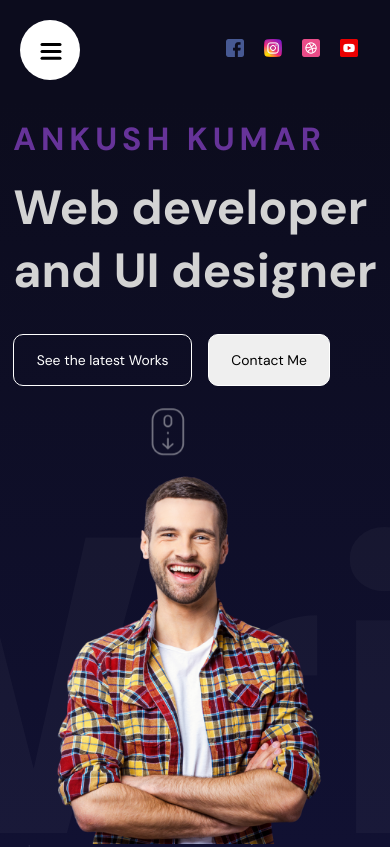
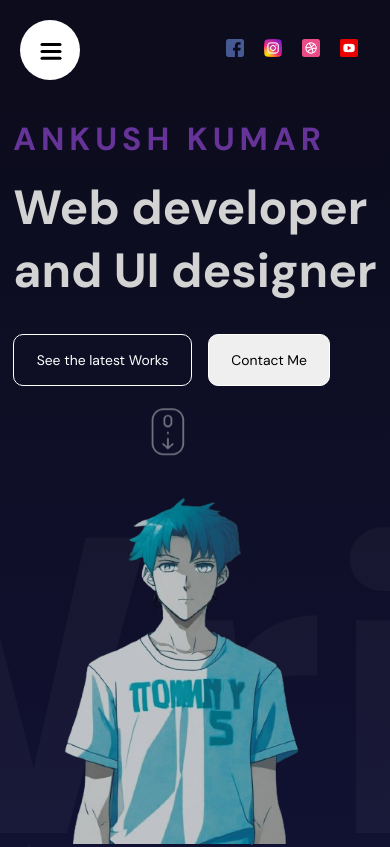
Before and after one commit to imankush10/react-portfolio, a React (Vite) app: page / in a window 390 px wide. Shown: the top 847 px of the page. Built offline with nearby package versions, Linux system fonts and the light colour scheme.

Commit message:
Making responsive

```diff
--- a/src/components/hero/Hero.jsx
+++ b/src/components/hero/Hero.jsx
@@ -63,7 +63,7 @@ const Hero = () => {
         </motion.div>
       </div>
       <div className="imageContainer">
-        <img src="/hero.png" alt="" />
+        <img src="/mee.png" alt="" />
       </div>
       <motion.div
         className="slidingTextContainer"
```
Also changed, not shown: public/mee.png.
